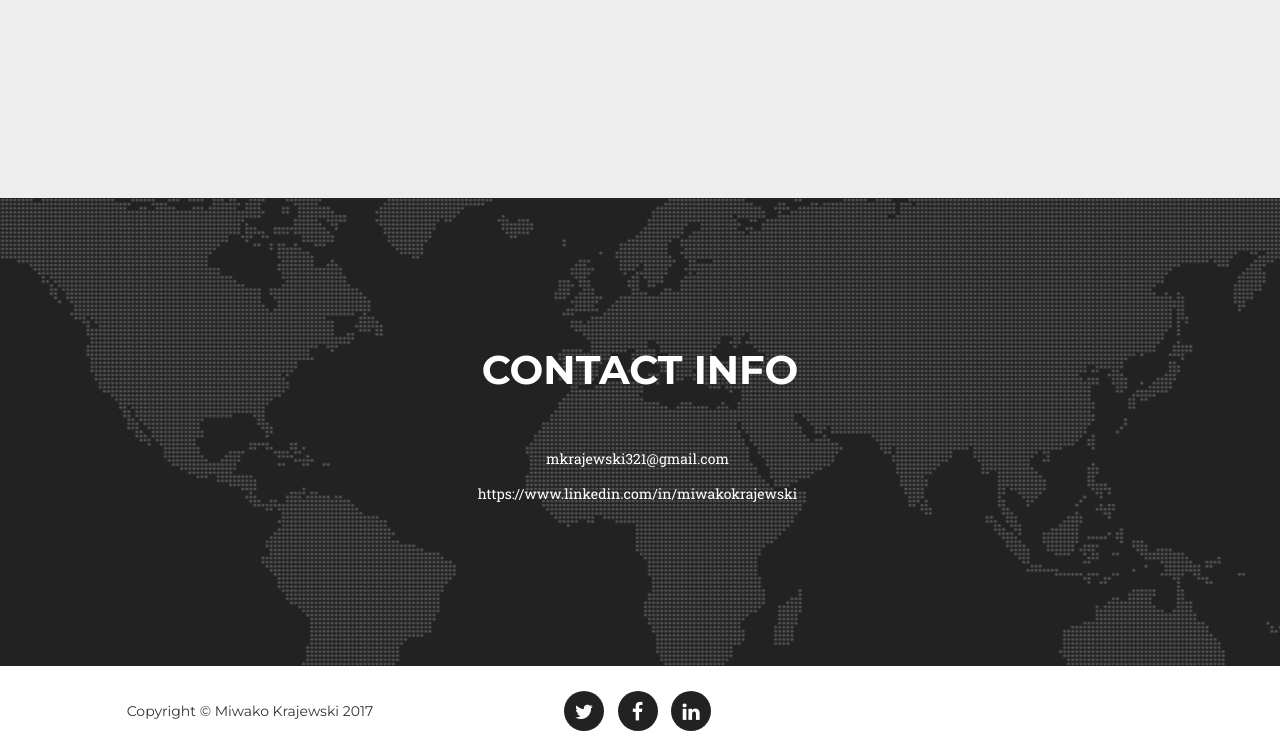
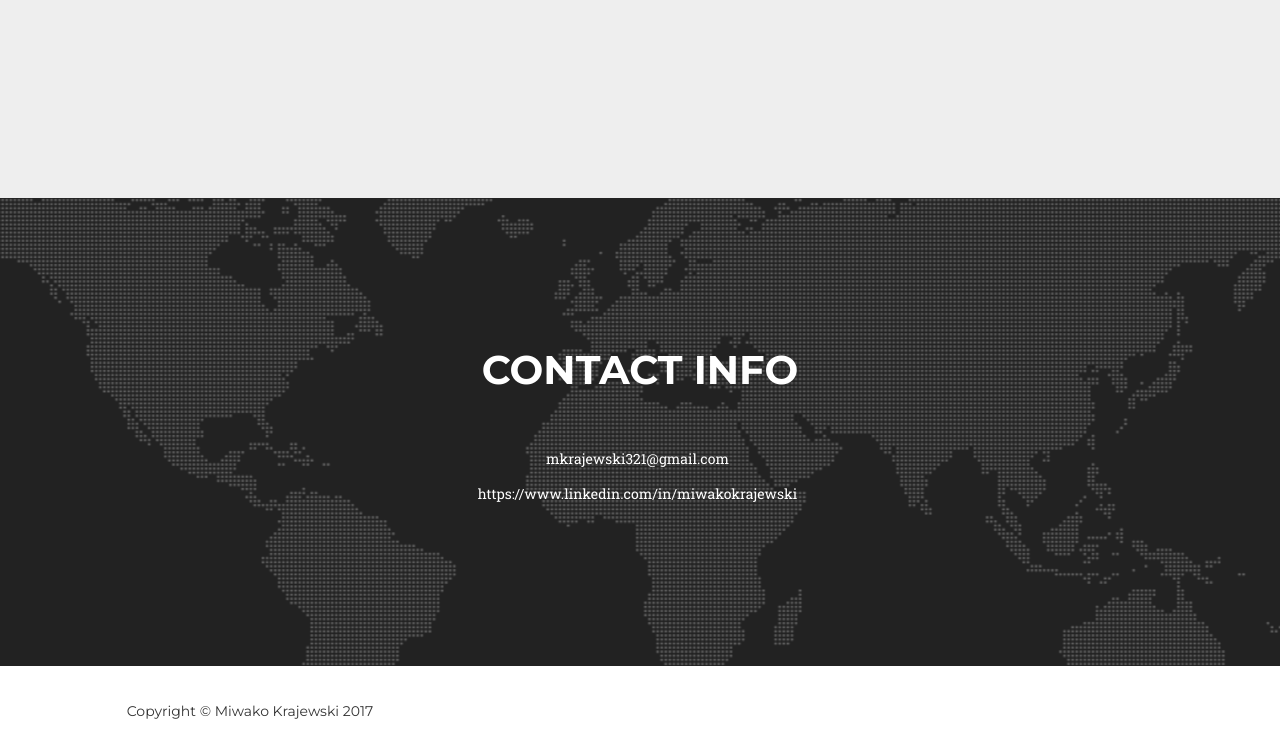
Before and after one commit to mkrajews/portfolioSite, a website: page index.html in a window 1280 px wide. Shown: the part 3745-4501 px from the top of the page. Drawn offline with nearby package versions, Linux system fonts and the light colour scheme; a web font is replaced by a local one.

Commit message:
fixed footer

```diff
--- a/index.html
+++ b/index.html
@@ -341,14 +341,14 @@
           <span class="copyright">Copyright &copy; Miwako Krajewski 2017</span>
         </div>
         <div class="col-md-4">
-          <ul class="list-inline social-buttons">
+          <!-- <ul class="list-inline social-buttons">
             <li><a href="#"><i class="fa fa-twitter"></i></a>
             </li>
             <li><a href="#"><i class="fa fa-facebook"></i></a>
             </li>
             <li><a href="#"><i class="fa fa-linkedin"></i></a>
             </li>
-          </ul>
+          </ul> -->
         </div>
 
       </div>
```
